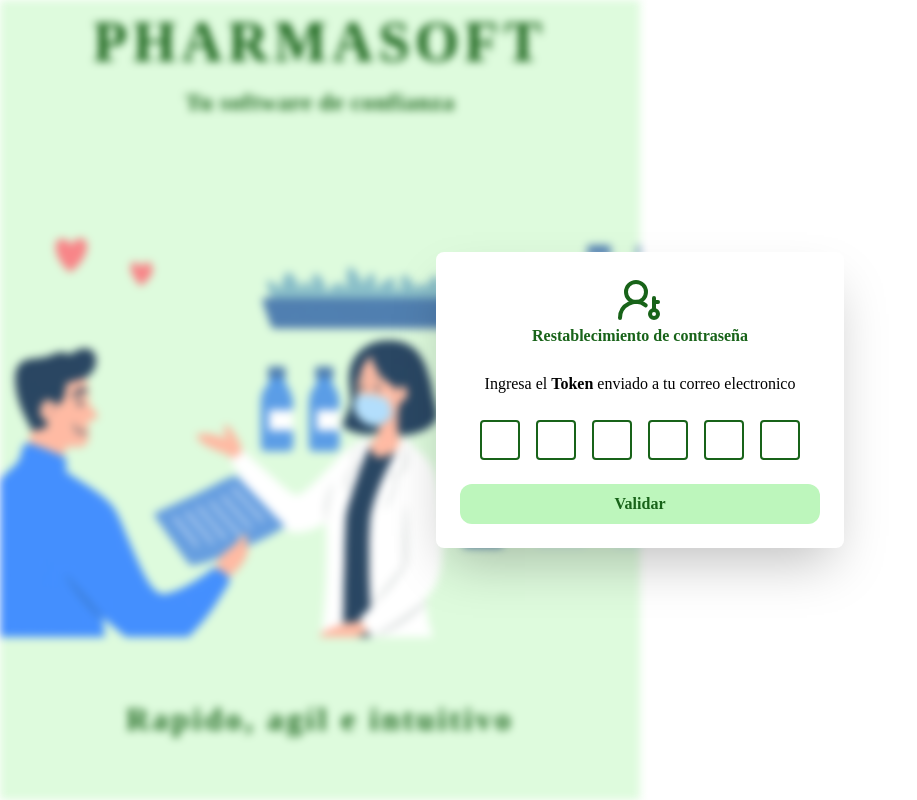
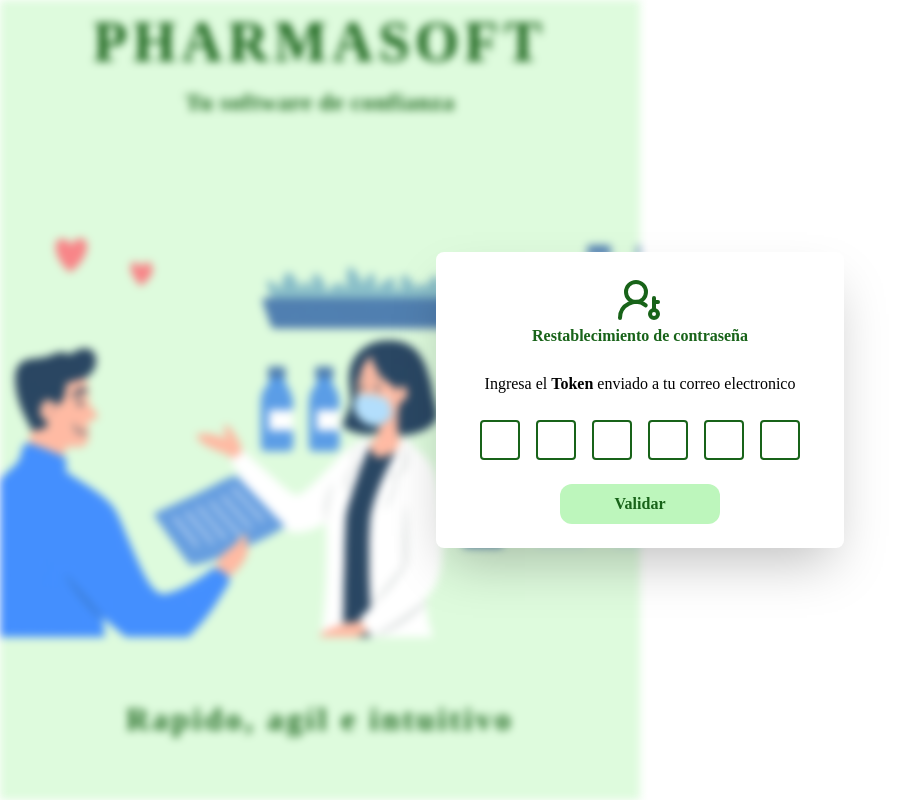
Before and after one commit to CJCPDev/proyecto-formativo-pharmasoft-sena, a React (Vite) app in the folder frontend/sena-pharmasoft/: page /reset-password in a window 1280 px wide. Shown: the whole page, without its empty margins (0-917 px from the left). Built offline with nearby package versions, Linux system fonts and the light colour scheme; the HTML template or start-up script is replaced by a standard one.

Commit message:
feat: actualizacion componentes y pag

```diff
--- a/frontend/sena-pharmasoft/src/features/auth/components/ConfirmationPassword.jsx
+++ b/frontend/sena-pharmasoft/src/features/auth/components/ConfirmationPassword.jsx
@@ -15,7 +15,7 @@
             setModal(true)
         setTimeout(() => {
                 navigate('/login')
-            }, 2500)
+            }, 10000000)
 
 }
 
--- a/frontend/sena-pharmasoft/src/shared/components/Button.jsx
+++ b/frontend/sena-pharmasoft/src/shared/components/Button.jsx
@@ -45,7 +45,7 @@
         <button
         type = {type}
         className={`
-            w-full
+            w-40
             relative
             inline-flex items-center justify-center
             rounded-xl
--- a/frontend/sena-pharmasoft/src/shared/components/Modal.jsx
+++ b/frontend/sena-pharmasoft/src/shared/components/Modal.jsx
@@ -15,7 +15,6 @@
                     </div>
             )}
             <p
-
             {...props}
             >
                 {message}
```
